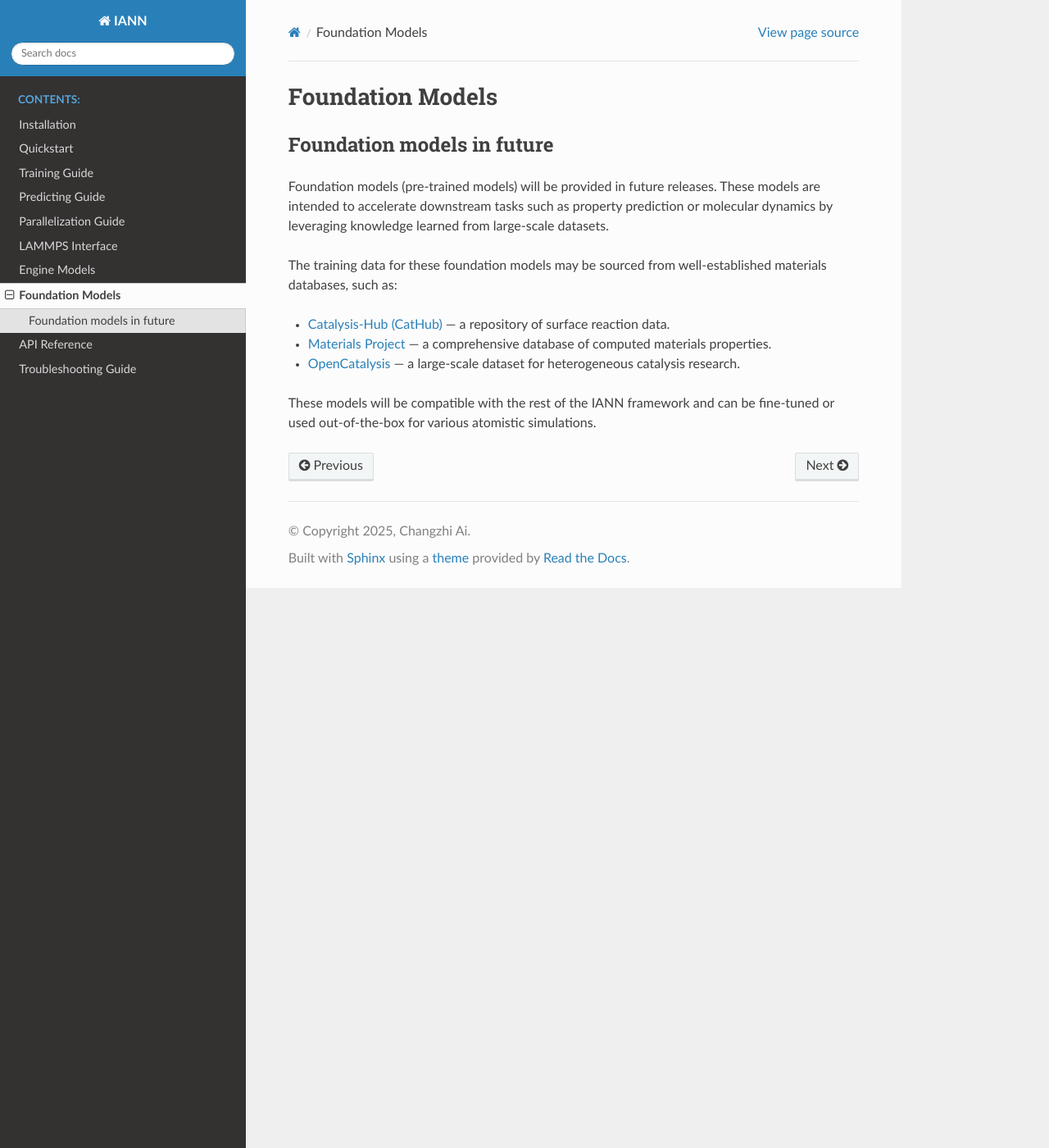
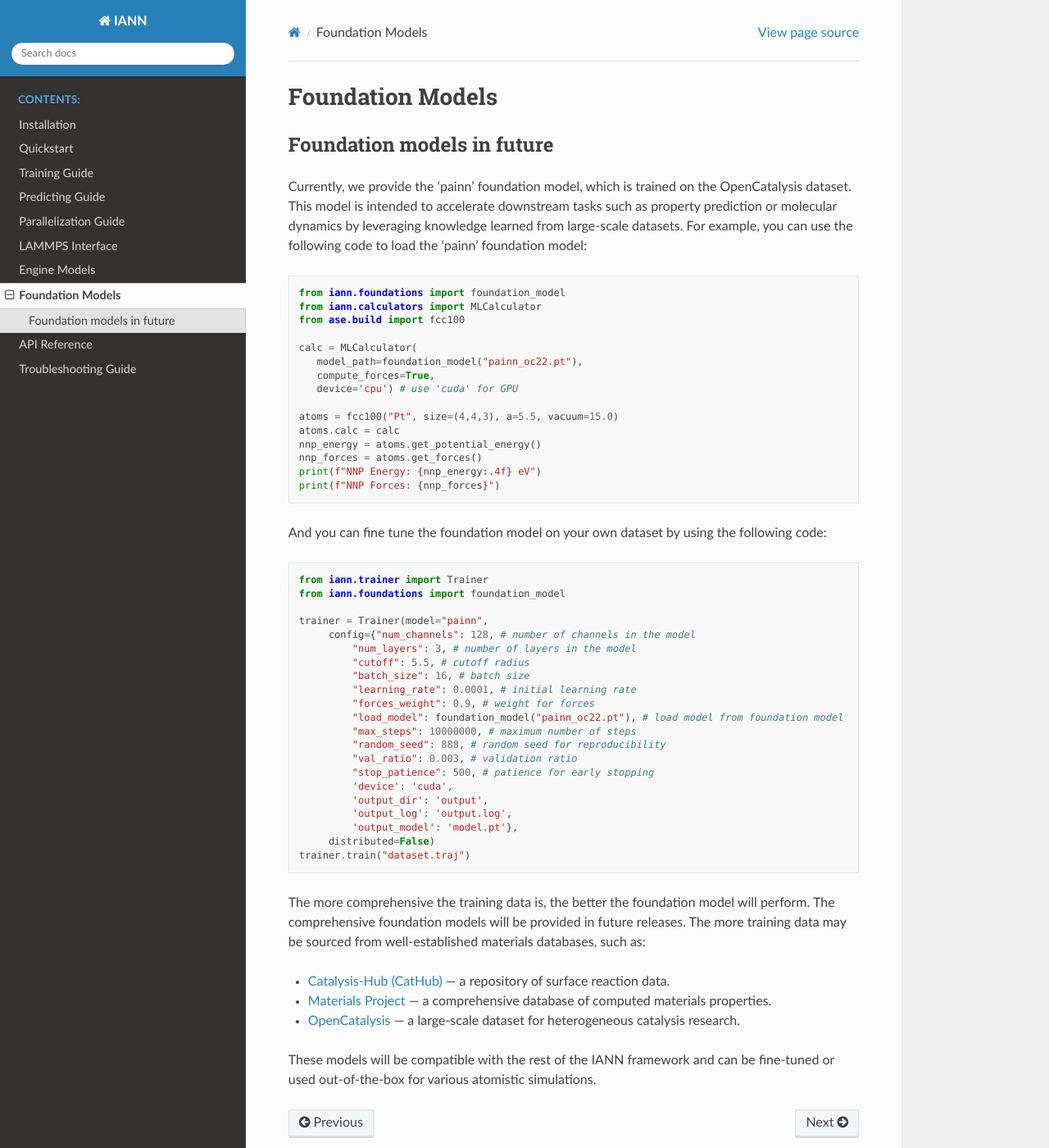
Before and after one commit to changzhiai/IANN, a Sphinx documentation site: the page built from docs/source/foundation_models.rst, in a window 1280 px wide and 1400 px high. Shown: the whole window at 82% size. Built offline with Sphinx 7.4.7 and the Read the Docs theme 3.1.0, drawn with Linux system fonts in a browser that asks for light colours.

Commit message:
Add foundation model

```diff
--- a/docs/source/foundation_models.rst
+++ b/docs/source/foundation_models.rst
@@ -4,9 +4,54 @@ Foundation Models
 Foundation models in future
 ---------------------------
 
-Foundation models (pre-trained models) will be provided in future releases. These models are intended to accelerate downstream tasks such as property prediction or molecular dynamics by leveraging knowledge learned from large-scale datasets.
+Currently, we provide the 'painn' foundation model, which is trained on the OpenCatalysis dataset. This model is intended to accelerate downstream tasks such as property prediction or molecular dynamics by leveraging knowledge learned from large-scale datasets.
+For example, you can use the following code to load the 'painn' foundation model:
 
-The training data for these foundation models may be sourced from well-established materials databases, such as:
+.. code-block:: python
+
+   from iann.foundations import foundation_model
+   from iann.calculators import MLCalculator
+   from ase.build import fcc100
+
+   calc = MLCalculator(
+      model_path=foundation_model("painn_oc22.pt"),
+      compute_forces=True,
+      device='cpu') # use 'cuda' for GPU
+
+   atoms = fcc100("Pt", size=(4,4,3), a=5.5, vacuum=15.0)
+   atoms.calc = calc
+   nnp_energy = atoms.get_potential_energy()
+   nnp_forces = atoms.get_forces()
+   print(f"NNP Energy: {nnp_energy:.4f} eV")
+   print(f"NNP Forces: {nnp_forces}")
+
+And you can fine tune the foundation model on your own dataset by using the following code:
+
+.. code-block:: python
+
+   from iann.trainer import Trainer
+   from iann.foundations import foundation_model
+
+   trainer = Trainer(model="painn",
+        config={"num_channels": 128, # number of channels in the model
+            "num_layers": 3, # number of layers in the model
+            "cutoff": 5.5, # cutoff radius
+            "batch_size": 16, # batch size
+            "learning_rate": 0.0001, # initial learning rate
+            "forces_weight": 0.9, # weight for forces
+            "load_model": foundation_model("painn_oc22.pt"), # load model from foundation model
+            "max_steps": 10000000, # maximum number of steps
+            "random_seed": 888, # random seed for reproducibility
+            "val_ratio": 0.003, # validation ratio
+            "stop_patience": 500, # patience for early stopping
+            'device': 'cuda',
+            'output_dir': 'output',
+            'output_log': 'output.log',
+            'output_model': 'model.pt'},
+        distributed=False)
+   trainer.train("dataset.traj")
+
+The more comprehensive the training data is, the better the foundation model will perform. The comprehensive foundation models will be provided in future releases. The more training data may be sourced from well-established materials databases, such as:
 
 - `Catalysis-Hub (CatHub) <https://www.catalysis-hub.org>`_ — a repository of surface reaction data.
 - `Materials Project <https://materialsproject.org>`_ — a comprehensive database of computed materials properties.
```
Also changed, not shown: README.md (+63 -7 lines).
